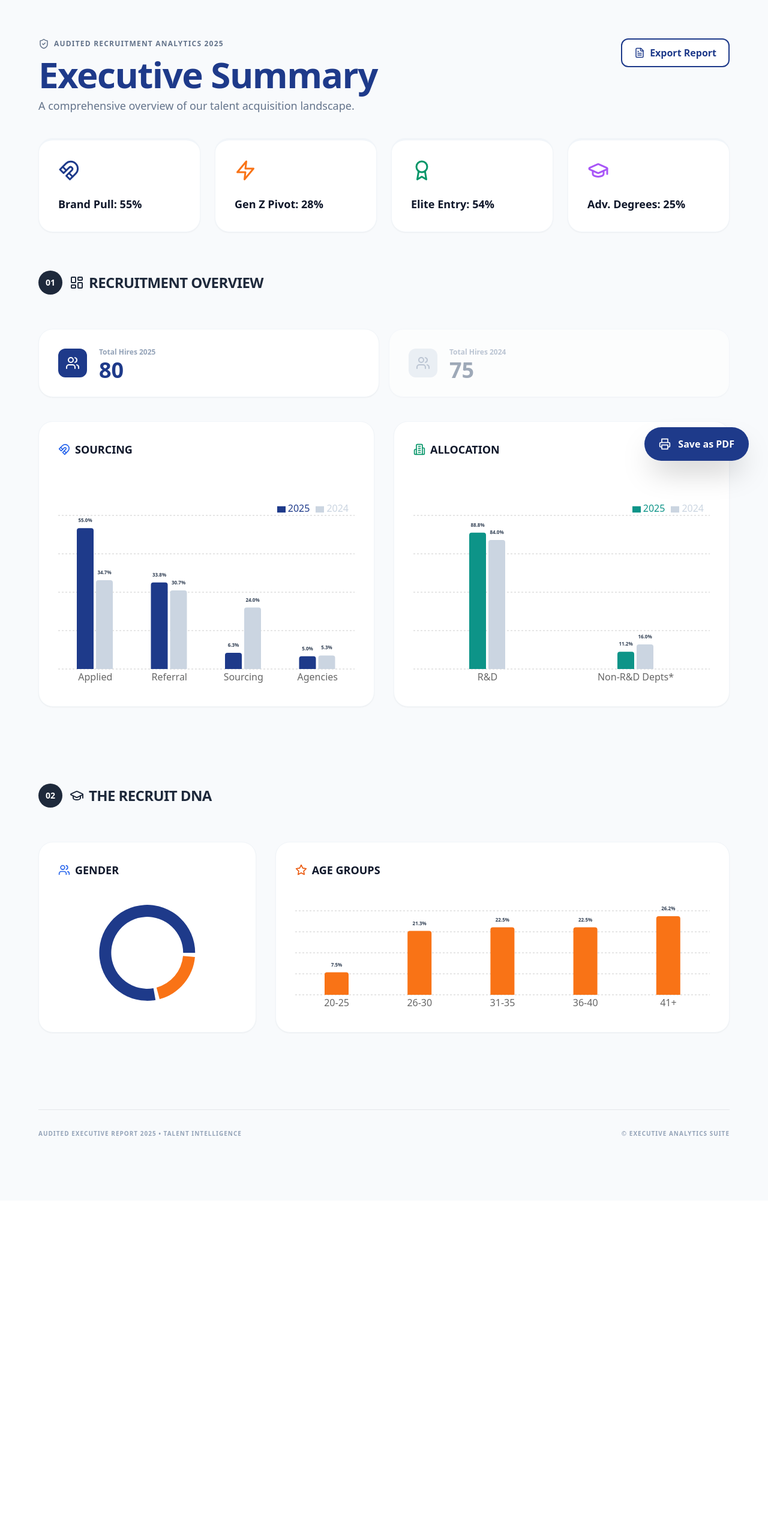
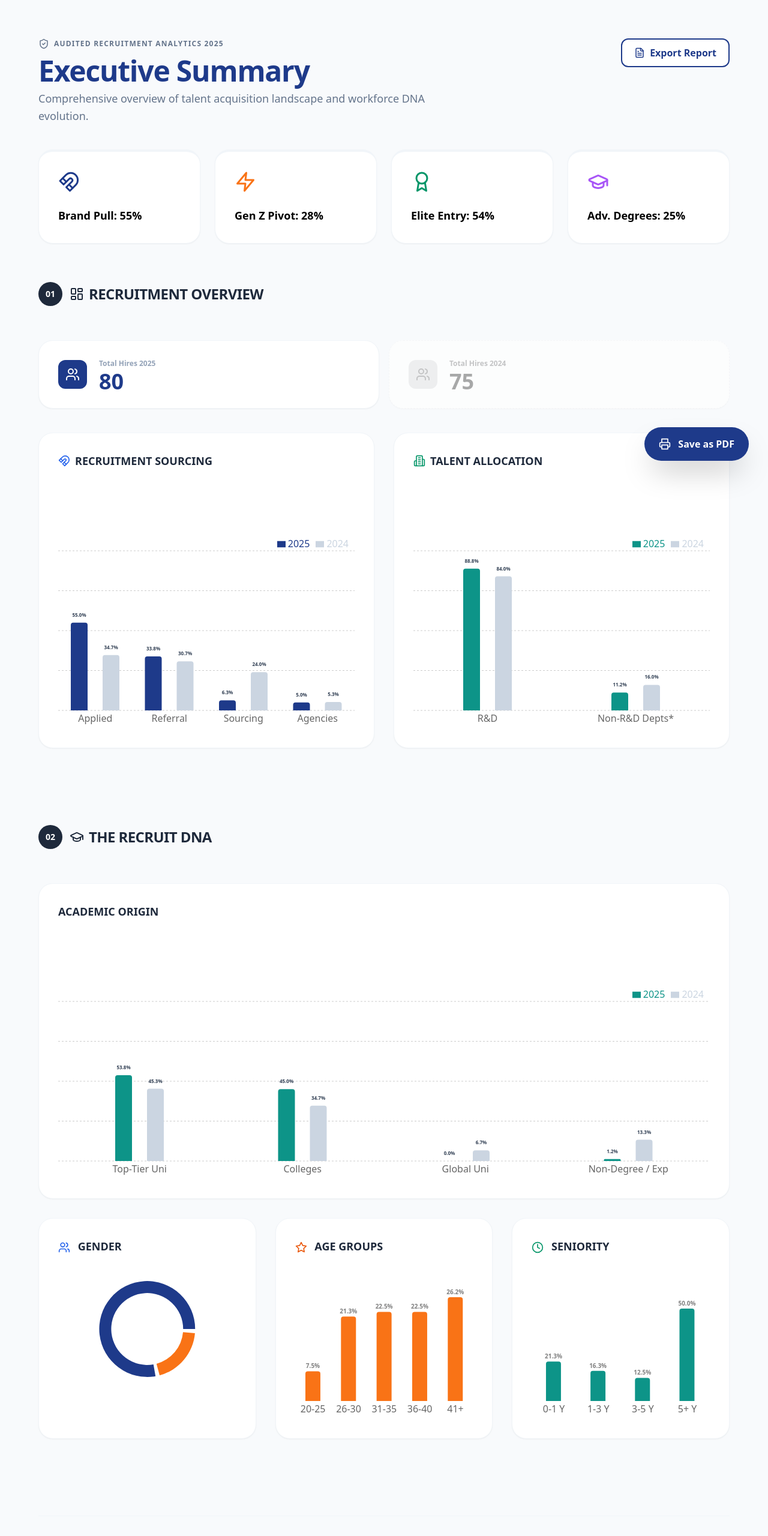
Before and after one commit to yogevr76er/2025_Recruitment_Report, a React (Vite) app: page / in a window 1280 px wide. Shown: the top 2560 px of the page at 60% size. Before the commit the page ends 2001 px from the top, so only its background shows below. Built offline with nearby package versions, Linux system fonts and the light colour scheme.

Commit message:
Update App.jsx

```diff
--- a/src/App.jsx
+++ b/src/App.jsx
@@ -8,15 +8,11 @@ import {
   Clock, MapPin, ShieldCheck, Magnet, Building2, Star, Printer, FileText, HelpCircle
 } from 'lucide-react';
 
+// --- DATA & STYLES ---
 const COLORS = {
-  navy: '#1e3a8a',
-  emerald: '#0d9488',
-  orange: '#f97316',
-  purple: '#a855f7',
-  blue: '#3b82f6',
-  slate100: '#f1f5f9',
-  slate500: '#64748b',
-  slate700: '#334155'
+  navy: '#1e3a8a', emerald: '#0d9488', orange: '#f97316',
+  purple: '#a855f7', blue: '#3b82f6', slate100: '#f1f5f9',
+  slate500: '#64748b', slate700: '#334155'
 };
 
 const sourcingData = [
@@ -50,15 +46,9 @@ const top3_2025 = [
   { name: "Ben-Gurion Uni", value: 11.3 }
 ];
 
-const top3_2024 = [
-  { name: "Technion", value: 16.0 },
-  { name: "Tel-Aviv Uni", value: 14.7 },
-  { name: "Hebrew Uni", value: 9.3 }
-];
-
 const genderData = [
-  { name: 'זכר (Male)', value: 80, color: COLORS.navy },
-  { name: 'נקבה (Female)', value: 20, color: COLORS.orange }
+  { name: 'Male', value: 80, color: COLORS.navy },
+  { name: 'Female', value: 20, color: COLORS.orange }
 ];
 
 const ageData = [
@@ -67,19 +57,26 @@ const ageData = [
 ];
 
 const seniorityData = [
-  { name: '0-1 Year', value: 21.3 }, { name: '1-3 Years', value: 16.3 },
-  { name: '3-5 Years', value: 12.5 }, { name: '5+ Years', value: 50.0 }
+  { name: '0-1 Y', value: 21.3 }, { name: '1-3 Y', value: 16.3 },
+  { name: '3-5 Y', value: 12.5 }, { name: '5+ Y', value: 50.0 }
 ];
 
-const CustomLabel = (props) => {
+// --- DEFENSIVE COMPONENTS ---
+const SafeLabel = (props) => {
   const { x, y, width, value } = props;
-  if (value === undefined || value === null) return null;
-  const val = typeof value === 'number' ? value.toFixed(1) : value;
+  if (value === null || value === undefined) return null;
+  const num = typeof value === 'number' ? value : parseFloat(value);
   return (
     <text x={x + width / 2} y={y - 10} fill={COLORS.slate700} textAnchor="middle" fontSize={8} fontWeight="900">
-      {val}%
+      {isNaN(num) ? "" : `${num.toFixed(1)}%`}
     </text>
   );
+};
+
+const safeFormatter = (v) => {
+  if (v === null || v === undefined) return "";
+  const num = typeof v === 'number' ? v : parseFloat(v);
+  return isNaN(num) ? "" : `${num.toFixed(1)}%`;
 };
 
 const Card = ({ children, className = "" }) => (
@@ -105,15 +102,7 @@ const App = () => {
 
   return (
     <div className="min-h-screen bg-slate-50 text-slate-900 font-sans p-6 md:p-12 lg:p-16 text-left relative">
-      <style dangerouslySetInnerHTML={{ __html: `
-        @media print {
-          .print-hidden { display: none !important; }
-          body { background: white !important; padding: 0 !important; }
-          .bg-slate-50 { background: white !important; }
-          .shadow-sm, .border { box-shadow: none !important; border: 1px solid #eee !important; }
-          @page { margin: 1cm; }
-        }
-      `}} />
+      <style>{`@media print { .print-hidden { display: none !important; } body { background: white !important; } }`}</style>
 
       <button onClick={handlePrint} className="print-hidden fixed bottom-8 right-8 bg-blue-900 text-white px-6 py-4 rounded-full shadow-2xl z-50 flex items-center gap-3">
         <Printer size={20} /> <span className="font-bold">Save as PDF</span>
@@ -125,21 +114,25 @@ const App = () => {
             <div className="flex items-center gap-2 text-slate-500 font-bold text-xs uppercase tracking-widest mb-3">
               <ShieldCheck size={18} /> <span>Audited Recruitment Analytics 2025</span>
             </div>
-            <h1 className="text-5xl md:text-6xl font-extrabold text-[#1e3a8a] mb-2 tracking-tight">Executive Summary</h1>
-            <p className="text-lg text-slate-500 font-medium max-w-2xl">A comprehensive overview of our talent acquisition landscape.</p>
+            <h1 className="text-5xl font-extrabold text-[#1e3a8a] mb-2 tracking-tight">Executive Summary</h1>
+            <p className="text-lg text-slate-500 font-medium max-w-2xl leading-relaxed">
+              Comprehensive overview of talent acquisition landscape and workforce DNA evolution.
+            </p>
           </div>
           <button onClick={handlePrint} className="print-hidden bg-white border-2 border-blue-900 text-blue-900 px-5 py-2.5 rounded-xl font-bold flex items-center gap-2">
             <FileText size={18} /> Export Report
           </button>
         </header>
 
-        <div className="grid grid-cols-1 sm:grid-cols-2 md:grid-cols-4 gap-6 mb-16">
-          <Card className="border-t-4 border-blue-900 bg-white"><Magnet size={36} className="text-blue-900 mb-6"/><h3 className="text-lg font-bold">Brand Pull: 55%</h3></Card>
-          <Card className="border-t-4 border-orange-500 bg-white"><Zap size={36} className="text-orange-500 mb-6"/><h3 className="text-lg font-bold">Gen Z Pivot: 28%</h3></Card>
-          <Card className="border-t-4 border-emerald-600 bg-white"><Award size={36} className="text-emerald-600 mb-6"/><h3 className="text-lg font-bold">Elite Entry: 54%</h3></Card>
-          <Card className="border-t-4 border-purple-500 bg-white"><GraduationCap size={36} className="text-purple-500 mb-6"/><h3 className="text-lg font-bold">Adv. Degrees: 25%</h3></Card>
+        {/* HIGHLIGHTS */}
+        <div className="grid grid-cols-1 sm:grid-cols-2 md:grid-cols-4 gap-6 mb-16 text-black">
+            <Card className="border-t-4 border-blue-900"><Magnet size={36} className="text-blue-900 mb-6"/><h3 className="text-lg font-bold">Brand Pull: 55%</h3></Card>
+            <Card className="border-t-4 border-orange-500"><Zap size={36} className="text-orange-500 mb-6"/><h3 className="text-lg font-bold">Gen Z Pivot: 28%</h3></Card>
+            <Card className="border-t-4 border-emerald-600"><Award size={36} className="text-emerald-600 mb-6"/><h3 className="text-lg font-bold">Elite Entry: 54%</h3></Card>
+            <Card className="border-t-4 border-purple-500"><GraduationCap size={36} className="text-purple-500 mb-6"/><h3 className="text-lg font-bold">Adv. Degrees: 25%</h3></Card>
         </div>
 
+        {/* SECTION 01 */}
         <section className="mb-32">
           <SectionHeader num="01" title="Recruitment Overview" icon={LayoutDashboard} />
           <div className="grid grid-cols-1 md:grid-cols-2 gap-4 mb-10">
@@ -147,7 +140,7 @@ const App = () => {
               <div className="bg-blue-900 p-3 rounded-xl text-white"><Users size={24} /></div>
               <div><span className="text-xs font-bold text-slate-400">Total Hires 2025</span><br/><span className="text-4xl font-black text-blue-900">80</span></div>
             </Card>
-            <Card className="flex items-center gap-5 py-6 opacity-60">
+            <Card className="flex items-center gap-5 py-6 opacity-60 grayscale border-dashed">
               <div className="bg-slate-200 p-3 rounded-xl text-slate-400"><Users size={24} /></div>
               <div><span className="text-xs font-bold text-slate-400">Total Hires 2024</span><br/><span className="text-4xl font-black text-slate-500">75</span></div>
             </Card>
@@ -155,47 +148,92 @@ const App = () => {
 
           <div className="grid grid-cols-1 lg:grid-cols-2 gap-8 mb-8">
             <Card>
-              <h3 className="text-lg font-bold mb-8 flex items-center gap-2 uppercase"><Magnet size={20} className="text-blue-600"/> Sourcing</h3>
-              <div className="h-[350px] w-full">
+              <h3 className="text-lg font-bold mb-8 flex items-center gap-2 uppercase text-slate-800"><Magnet size={20} className="text-blue-600"/> Recruitment Sourcing</h3>
+              <div style={{ height: 400, width: '100%' }}>
                 <ResponsiveContainer width="100%" height="100%">
-                  <BarChart data={sourcingData} margin={{ top: 40 }}><CartesianGrid strokeDasharray="3 3" vertical={false} /><XAxis dataKey="name" axisLine={false} tickLine={false} /><YAxis hide /><Legend verticalAlign="top" align="right"/><Bar name="2025" dataKey="2025" fill={COLORS.navy} radius={[4, 4, 0, 0]} barSize={28}><LabelList content={<CustomLabel />} /></Bar><Bar name="2024" dataKey="2024" fill="#cbd5e1" radius={[4, 4, 0, 0]} barSize={28}><LabelList content={<CustomLabel />} /></Bar></BarChart>
+                  <BarChart data={sourcingData} margin={{ top: 80 }} barGap={25}>
+                    <CartesianGrid strokeDasharray="3 3" vertical={false} />
+                    <XAxis dataKey="name" axisLine={false} tickLine={false} />
+                    <YAxis hide domain={[0, 100]} />
+                    <Legend verticalAlign="top" align="right" />
+                    <Bar name="2025" dataKey="2025" fill={COLORS.navy} radius={[4, 4, 0, 0]} barSize={28}><LabelList content={<SafeLabel />} /></Bar>
+                    <Bar name="2024" dataKey="2024" fill="#cbd5e1" radius={[4, 4, 0, 0]} barSize={28}><LabelList content={<SafeLabel />} /></Bar>
+                  </BarChart>
                 </ResponsiveContainer>
               </div>
             </Card>
             <Card>
-              <h3 className="text-lg font-bold mb-8 flex items-center gap-2 uppercase"><Building2 size={20} className="text-emerald-600"/> Allocation</h3>
-              <div className="h-[350px] w-full">
+              <h3 className="text-lg font-bold mb-8 flex items-center gap-2 uppercase text-slate-800"><Building2 size={20} className="text-emerald-600"/> Talent Allocation</h3>
+              <div style={{ height: 400, width: '100%' }}>
                 <ResponsiveContainer width="100%" height="100%">
-                  <BarChart data={destinationData} margin={{ top: 40 }}><CartesianGrid strokeDasharray="3 3" vertical={false} /><XAxis dataKey="name" axisLine={false} tickLine={false} /><YAxis hide /><Legend verticalAlign="top" align="right"/><Bar name="2025" dataKey="2025" fill={COLORS.emerald} radius={[4, 4, 0, 0]} barSize={28}><LabelList content={<CustomLabel />} /></Bar><Bar name="2024" dataKey="2024" fill="#cbd5e1" radius={[4, 4, 0, 0]} barSize={28}><LabelList content={<CustomLabel />} /></Bar></BarChart>
+                  <BarChart data={destinationData} margin={{ top: 80 }} barGap={25}>
+                    <CartesianGrid strokeDasharray="3 3" vertical={false} />
+                    <XAxis dataKey="name" axisLine={false} tickLine={false} />
+                    <YAxis hide domain={[0, 100]} />
+                    <Legend verticalAlign="top" align="right" />
+                    <Bar name="2025" dataKey="2025" fill={COLORS.emerald} radius={[4, 4, 0, 0]} barSize={28}><LabelList content={<SafeLabel />} /></Bar>
+                    <Bar name="2024" dataKey="2024" fill="#cbd5e1" radius={[4, 4, 0, 0]} barSize={28}><LabelList content={<SafeLabel />} /></Bar>
+                  </BarChart>
                 </ResponsiveContainer>
               </div>
             </Card>
           </div>
         </section>
 
+        {/* SECTION 02 */}
         <section className="mb-32">
           <SectionHeader num="02" title="The Recruit DNA" icon={GraduationCap} />
-          <div className="grid grid-cols-1 lg:grid-cols-3 gap-8">
+          <Card className="mb-8">
+            <h3 className="text-lg font-bold mb-8 uppercase text-slate-800">Academic Origin</h3>
+            <div style={{ height: 400, width: '100%' }}>
+              <ResponsiveContainer width="100%" height="100%">
+                <BarChart data={eduData} margin={{ top: 80 }} barGap={25}>
+                  <CartesianGrid strokeDasharray="3 3" vertical={false} />
+                  <XAxis dataKey="name" axisLine={false} tickLine={false} />
+                  <YAxis hide domain={[0, 100]} />
+                  <Legend verticalAlign="top" align="right" />
+                  <Bar name="2025" dataKey="2025" fill={COLORS.emerald} radius={[4, 4, 0, 0]} barSize={28}><LabelList content={<SafeLabel />} /></Bar>
+                  <Bar name="2024" dataKey="2024" fill="#cbd5e1" radius={[4, 4, 0, 0]} barSize={28}><LabelList content={<SafeLabel />} /></Bar>
+                </BarChart>
+              </ResponsiveContainer>
+            </div>
+          </Card>
+
+          <div className="grid grid-cols-1 lg:grid-cols-3 gap-8 text-black">
             <Card>
-              <h3 className="text-lg font-bold mb-6 flex items-center gap-2 uppercase"><Users size={20} className="text-blue-600"/> Gender</h3>
-              <div className="h-[200px] w-full">
+              <h3 className="text-lg font-bold mb-6 uppercase text-slate-800"><Users size={20} className="text-blue-600 inline mr-2"/> Gender</h3>
+              <div style={{ height: 200, width: '100%' }}>
                 <ResponsiveContainer width="100%" height="100%">
                   <PieChart><Pie data={genderData} innerRadius={60} outerRadius={80} paddingAngle={5} dataKey="value" stroke="none">{genderData.map((entry, index) => <Cell key={index} fill={entry.color} />)}</Pie><Tooltip /></PieChart>
                 </ResponsiveContainer>
               </div>
             </Card>
-            <Card className="lg:col-span-2">
-              <h3 className="text-lg font-bold mb-6 flex items-center gap-2 uppercase"><Star size={20} className="text-orange-600"/> Age Groups</h3>
-              <div className="h-[200px] w-full">
+            <Card>
+              <h3 className="text-lg font-bold mb-6 uppercase text-slate-800"><Star size={20} className="text-orange-600 inline mr-2"/> Age Groups</h3>
+              <div style={{ height: 250, width: '100%' }}>
                 <ResponsiveContainer width="100%" height="100%">
-                  <BarChart data={ageData} margin={{ top: 30 }}><CartesianGrid strokeDasharray="3 3" vertical={false} /><XAxis dataKey="name" axisLine={false} tickLine={false} /><YAxis hide /><Bar dataKey="value" fill={COLORS.orange} radius={[4, 4, 0, 0]} barSize={40}><LabelList content={<CustomLabel />} /></Bar></BarChart>
+                  <BarChart data={ageData} margin={{ top: 35 }}>
+                    <XAxis dataKey="name" axisLine={false} tickLine={false} />
+                    <Bar dataKey="value" fill={COLORS.orange} radius={[4, 4, 0, 0]} barSize={25}><LabelList dataKey="value" position="top" formatter={safeFormatter} style={{fontSize: 10, fontWeight: 900}} /></Bar>
+                  </BarChart>
+                </ResponsiveContainer>
+              </div>
+            </Card>
+            <Card>
+              <h3 className="text-lg font-bold mb-6 uppercase text-slate-800"><Clock size={20} className="text-emerald-600 inline mr-2"/> Seniority</h3>
+              <div style={{ height: 250, width: '100%' }}>
+                <ResponsiveContainer width="100%" height="100%">
+                  <BarChart data={seniorityData} margin={{ top: 35 }}>
+                    <XAxis dataKey="name" axisLine={false} tickLine={false} />
+                    <Bar dataKey="value" fill={COLORS.emerald} radius={[4, 4, 0, 0]} barSize={25}><LabelList dataKey="value" position="top" formatter={safeFormatter} style={{fontSize: 10, fontWeight: 900}} /></Bar>
+                  </BarChart>
                 </ResponsiveContainer>
               </div>
             </Card>
           </div>
         </section>
 
-        <footer className="border-t pt-8 pb-10 flex justify-between text-slate-400 text-[10px] font-black uppercase tracking-widest">
+        <footer className="border-t border-slate-100 pt-8 pb-10 flex justify-between items-center text-slate-400 text-[10px] font-black uppercase tracking-widest">
           <span>Audited Executive Report 2025 • Talent Intelligence</span>
           <span>© Executive Analytics Suite</span>
         </footer>
```
